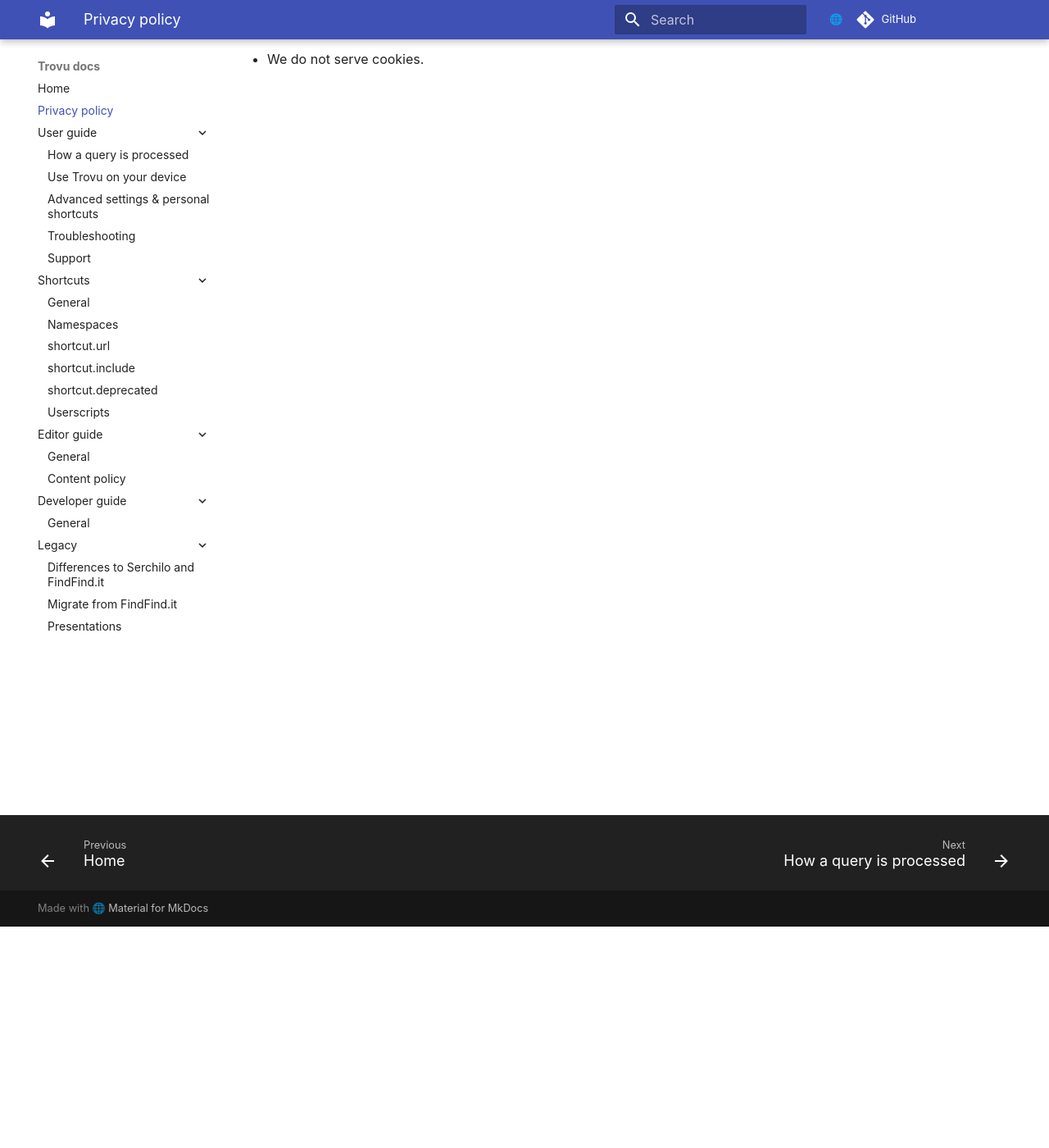
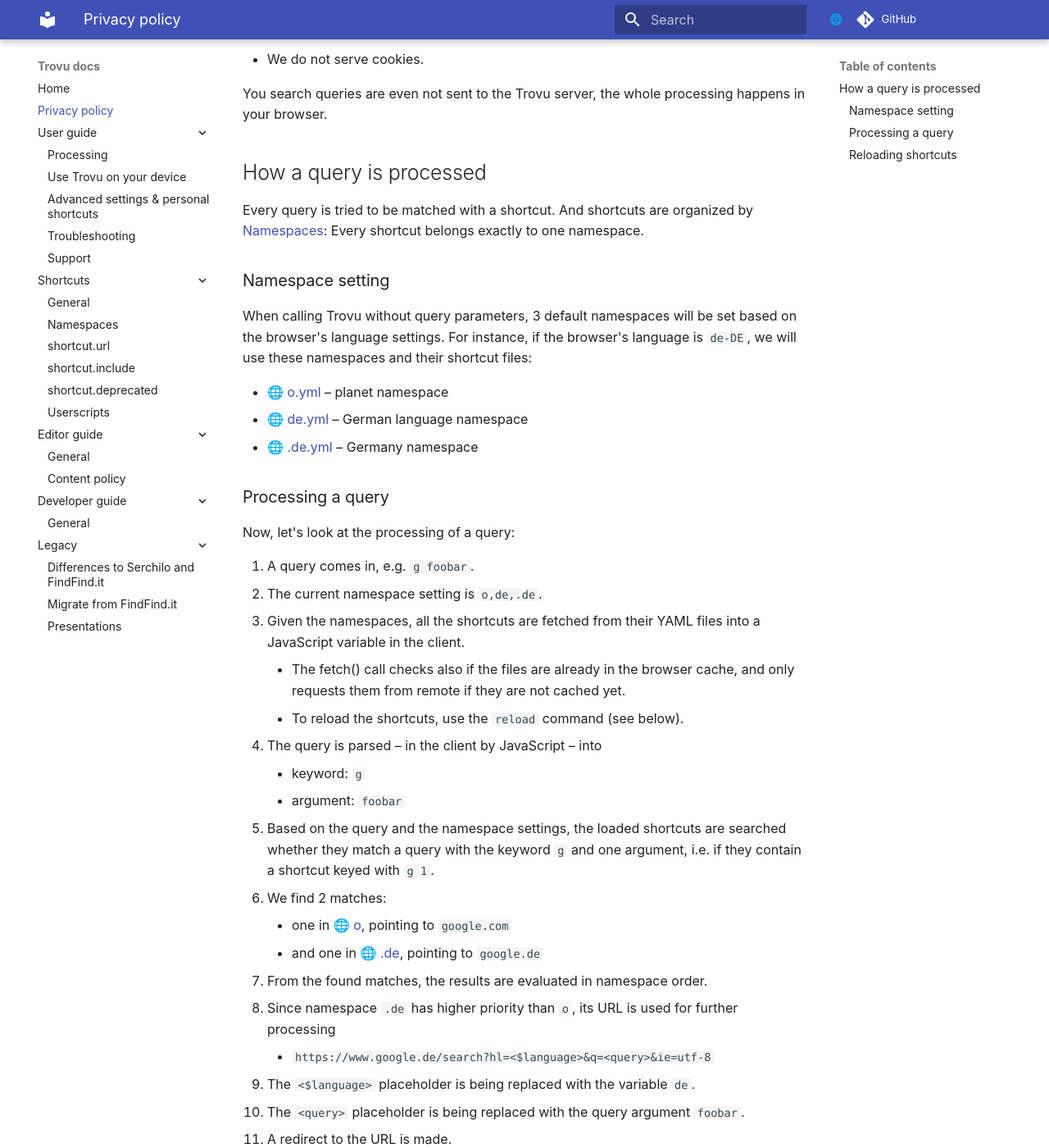
Before and after one commit to trovu/trovu, an MkDocs documentation site: the page built from docs/privacy.md, in a window 1280 px wide and 1400 px high, scrolled down 270 px. Shown: the whole window at 82% size. Built offline with MkDocs 1.6.1 and Material for MkDocs 9.7.7, drawn with Linux system fonts in a browser that asks for light colours; comment, search, counter and statistics services are not loaded; some of the changed text lies outside the part shown.

Commit message:
Move processing to privacy.

```diff
--- a/docs/privacy.md
+++ b/docs/privacy.md
@@ -7,3 +7,49 @@
 -   We do not record IP addresses.
 -   We do not record search queries.
 -   We do not serve cookies.
+
+You search queries are even not sent to the Trovu server, the whole processing happens in your browser.
+
+## How a query is processed
+
+Every query is tried to be matched with a shortcut. And shortcuts are organized by [Namespaces](../shortcuts/namespaces.md): Every shortcut belongs exactly to one namespace.
+
+### Namespace setting
+
+When calling Trovu without query parameters, 3 default namespaces will be set based on the browser's language settings. For instance, if the browser's language is `de-DE`, we will use these namespaces and their shortcut files:
+
+-   [o.yml](https://github.com/trovu/trovu/tree/master/data/shortcuts/o.yml) – planet namespace
+-   [de.yml](https://github.com/trovu/trovu/tree/master/data/shortcuts/de.yml) – German language namespace
+-   [.de.yml](https://github.com/trovu/trovu/tree/master/data/shortcuts/.de.yml) – Germany namespace
+
+### Processing a query
+
+Now, let's look at the processing of a query:
+
+1. A query comes in, e.g. `g foobar`.
+1. The current namespace setting is `o,de,.de`.
+1. Given the namespaces, all the shortcuts are fetched from their YAML files into a JavaScript variable in the client.
+
+    - The fetch() call checks also if the files are already in the browser cache, and only requests them from remote if they are not cached yet.
+    - To reload the shortcuts, use the `reload` command (see below).
+
+1. The query is parsed – in the client by JavaScript – into
+    - keyword: `g`
+    - argument: `foobar`
+1. Based on the query and the namespace settings, the loaded shortcuts are searched whether they match a query with the keyword `g` and one argument, i.e. if they contain a shortcut keyed with `g 1`.
+1. We find 2 matches:
+    - one in [o](https://github.com/trovu/trovu/tree/master/data/shortcuts/o.yml), pointing to `google.com`
+    - and one in [.de](https://github.com/trovu/trovu/tree/master/data/shortcuts/.de.yml), pointing to `google.de`
+1. From the found matches, the results are evaluated in namespace order.
+1. Since namespace `.de` has higher priority than `o`, its URL is used for further processing
+    - `https://www.google.de/search?hl=<$language>&q=<query>&ie=utf-8`
+1. The `<$language>` placeholder is being replaced with the variable `de`.
+1. The `<query>` placeholder is being replaced with the query argument `foobar`.
+1. A redirect to the URL is made.
+
+### Reloading shortcuts
+
+Since shortcuts are cached in the browser cache, you may want to reload them once they got updated. Do so by
+
+-   either prefixing a query: `reload:g foobar`
+-   or only calling `reload`.
```
Also changed, not shown: docs/users/processing.md (+1 -43 lines).
